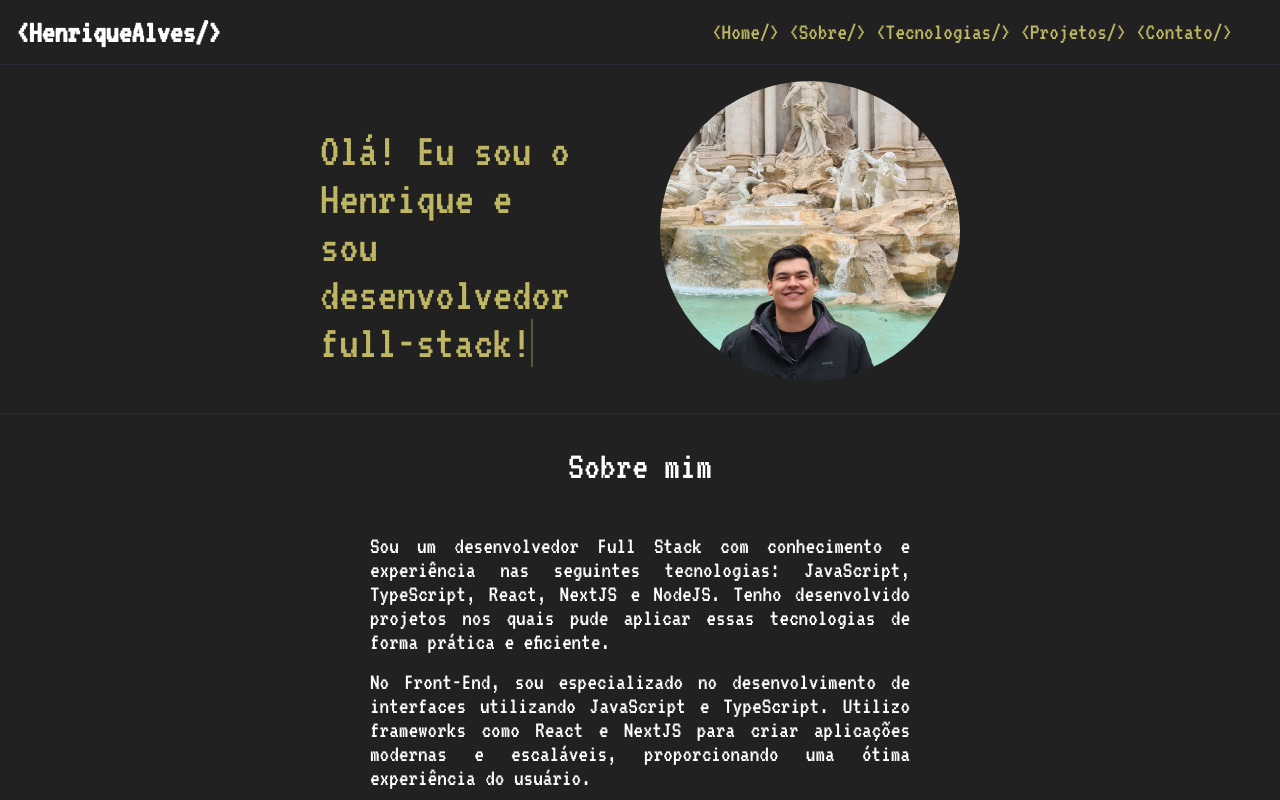
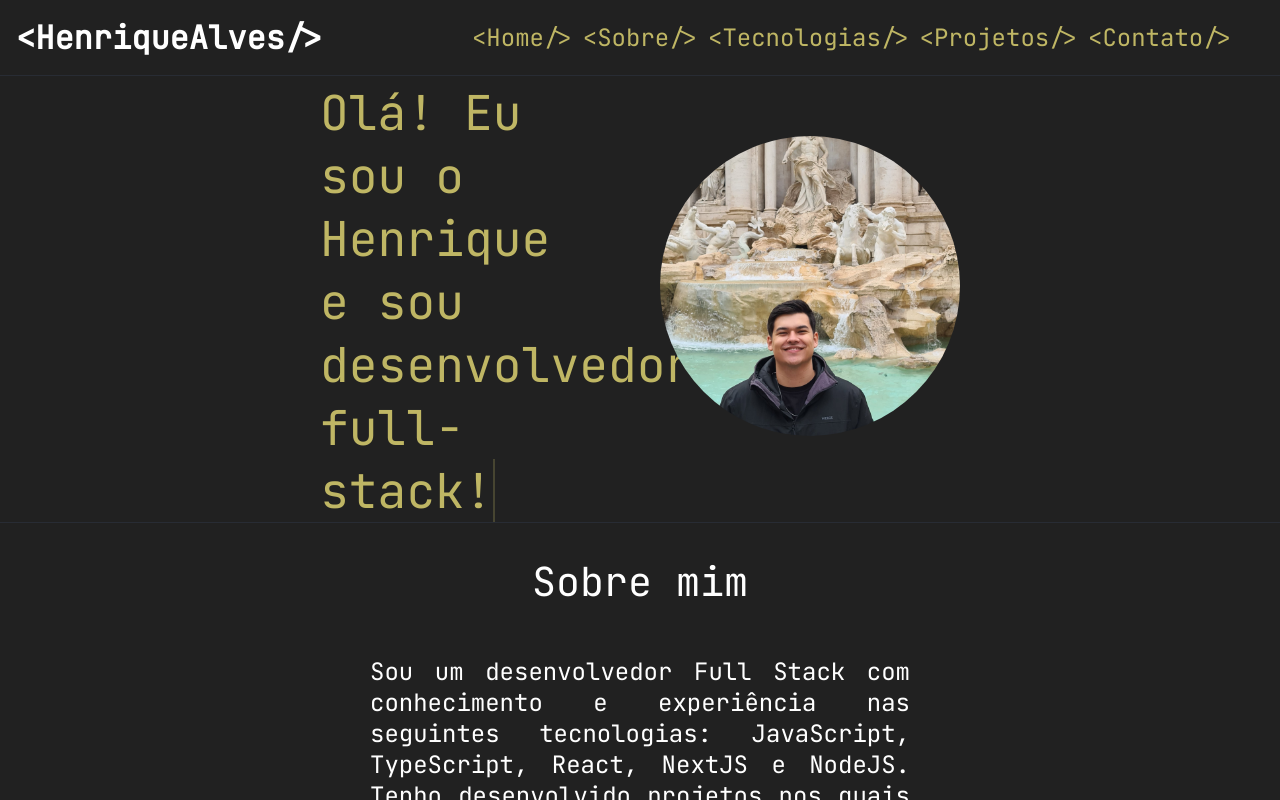
Before and after one commit to henriquealvesL/portfolio, a Next.js app: page / in a window 1280 px wide. Shown: the top 800 px of the page. Built offline with nearby package versions, Linux system fonts and the light colour scheme.

Commit message:
refactor: replace VT323 font with JetBrains Mono

```diff
--- a/src/app/layout.tsx
+++ b/src/app/layout.tsx
@@ -1,13 +1,14 @@
 import StyledComponentsRegistry from "../../lib/registry";
 
 import { Providers } from "../components/Providers/providers";
-import { VT323 } from "next/font/google";
+import { JetBrains_Mono } from "next/font/google";
 
 import "./globals.css";
 
-const vt323 = VT323({
+const jetbrains = JetBrains_Mono({
   weight: "400",
   subsets: ["latin"],
+  display: "swap",
 });
 
 export const metadata = {
@@ -22,7 +23,7 @@ export default function RootLayout({
   children: React.ReactNode;
 }) {
   return (
-    <html lang="pt-br" className={vt323.className}>
+    <html lang="pt-br" className={jetbrains.className}>
       <body suppressHydrationWarning={true}>
         <StyledComponentsRegistry>
           <Providers>{children}</Providers>
```
